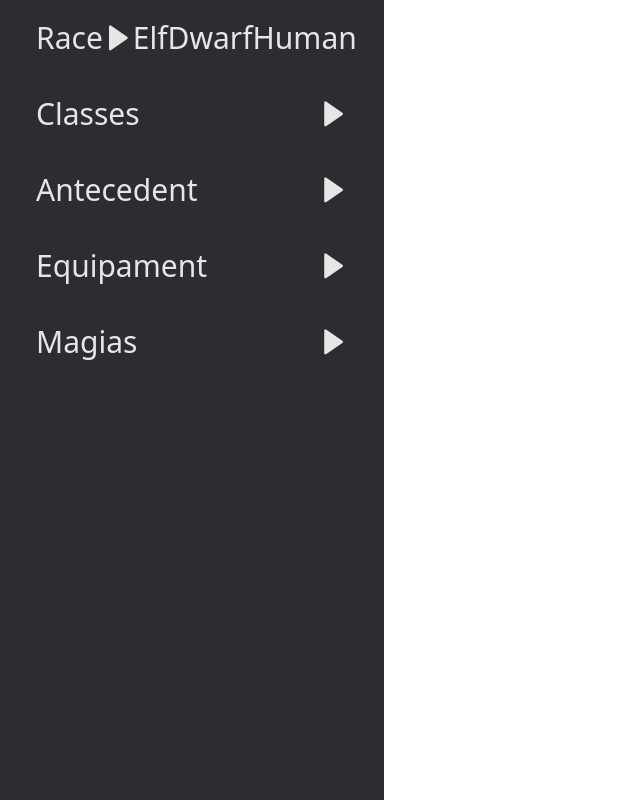
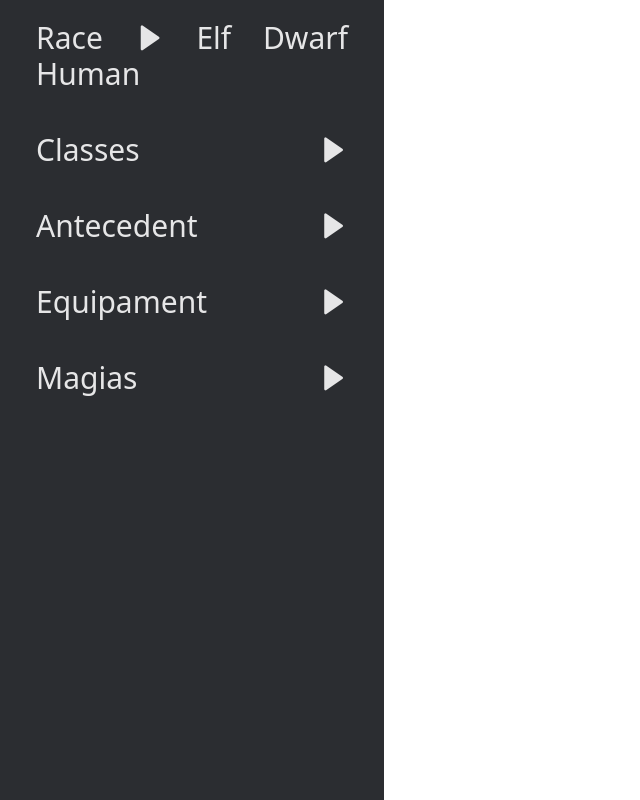
Before and after one commit to Rodney-JM/CauseEffect, a website: page src/index.html in a window 1280 px wide. Both pictures are taken after a click on the element "Race". Shown: the whole page, without its empty margins (0-640 px from the left). Drawn offline with nearby package versions, Linux system fonts and the light colour scheme.

Commit message:
more changes

```diff
--- a/src/index.html
+++ b/src/index.html
@@ -12,7 +12,7 @@
     <main>
         <aside class="h-screen bg-menu w-[30%]">
             <ul class="h-screen flex flex-col px-[16px] w-[100%] text-textColor">
-                <ul class="item list">Race <i class='bx bxs-right-arrow arrow' ></i></ul>
+                <ul class="item list flex flex-wrap">Race <i class='bx bxs-right-arrow arrow' ></i></ul>
                 <ul class="item list">Classes <i class='bx bxs-right-arrow arrow' ></i></ul>
                 <ul class="item list">Antecedent <i class='bx bxs-right-arrow arrow' ></i></ul>
                 <ul class="item list">Equipament <i class='bx bxs-right-arrow arrow' ></i></ul>
--- a/src/input.css
+++ b/src/input.css
@@ -6,7 +6,4 @@
     .item{
         @apply p-5 text-3xl flex justify-between items-center;
     }
-    .listItem{
-        @apply
-    }
 }
--- a/src/scripts/main.js
+++ b/src/scripts/main.js
@@ -9,6 +9,7 @@ const subItems = {
 
 lists.forEach((list) => {
   list.addEventListener('click', () => {
+    list.classList.toggle(".listOnClick");
     let listName = list.textContent.trim();
 
     // Se a lista já foi preenchida, é limpado
@@ -23,7 +24,6 @@ lists.forEach((list) => {
       for (let i = 0; i < 3; i++) {
         let newSubItem = document.createElement('li');
         newSubItem.textContent = subItems[listName][i];
-        newSubItem.classList.add("listItem");
         list.appendChild(newSubItem);
       }
     }
```
Also changed, not shown: dist/output.css.
